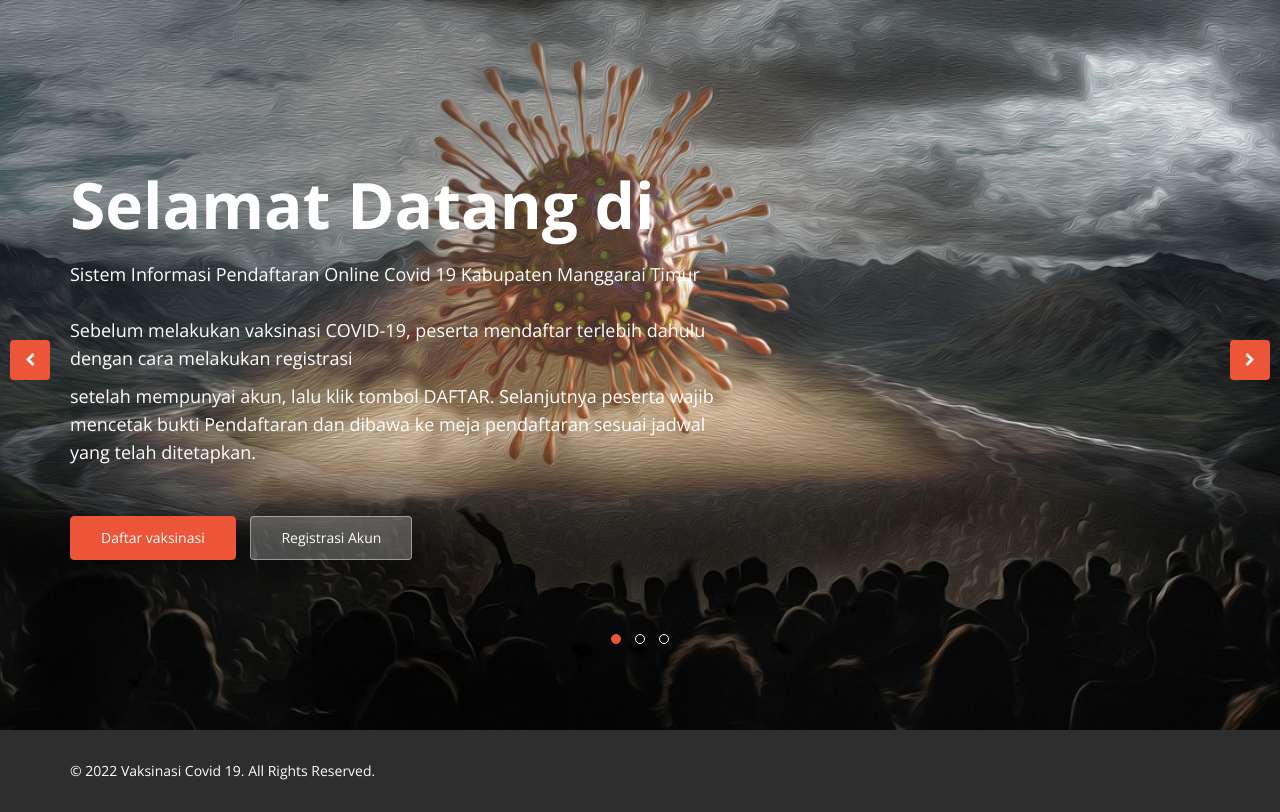
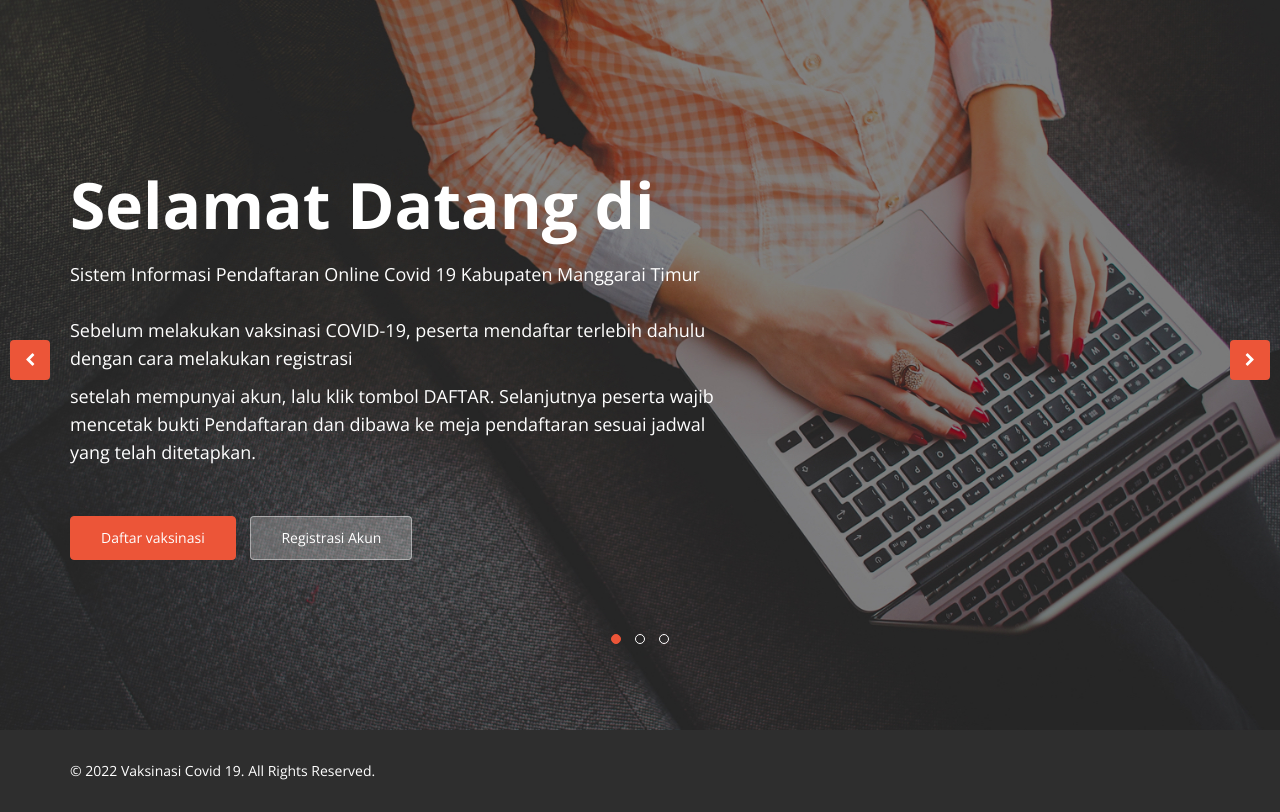
Before and after one commit to Lidiarati/Project_Skripsi, a PHP site: page /html2pdf/ in a window 1280 px wide. Shown: the part 138-950 px from the top of the page. Run offline with PHP 8.4, Linux system fonts and the light colour scheme.

Commit message:
ganti gambar

```diff
--- a/index.php
+++ b/index.php
@@ -99,7 +99,7 @@
             </ol>
             <div class="carousel-inner">
 
-                <div class="item active" style="background-image: url(images/slider/cor.jpg)">
+                <div class="item active" style="background-image: url(images/slider/bg1.jpg)">
                     <div class="container">
                         <div class="row">
                             <div class="col-md-7">
@@ -120,7 +120,7 @@
                     </div>
                 </div>
                 <!--/.item-->
-                <div class="item" style="background-image: url(images/slider/6.jpg)">
+                <div class="item" style="background-image: url(images/slider/cor.jpg)">
                     <div class="container">
                         <div class="row">
                             <div class="col-md-7">
```
